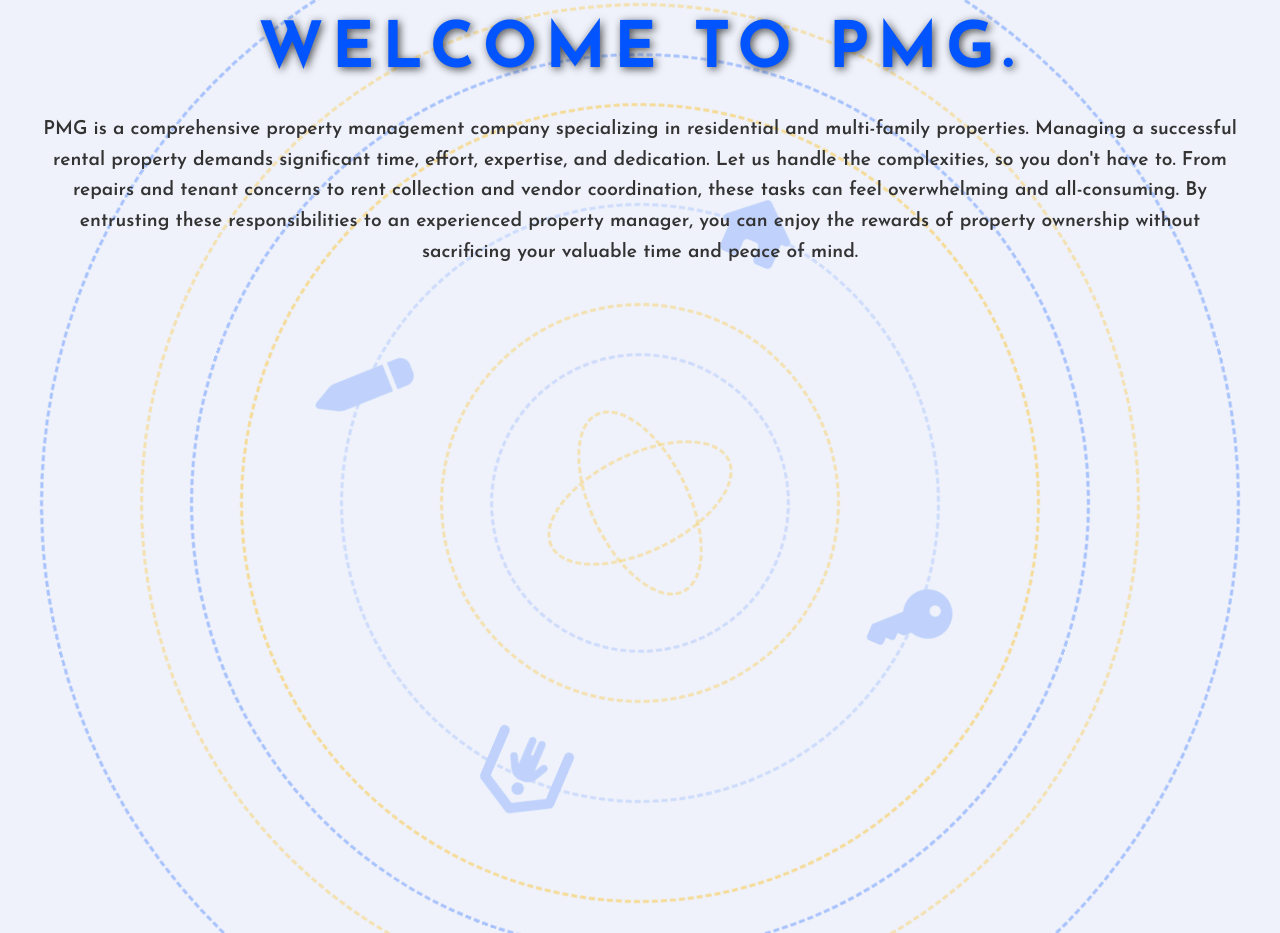
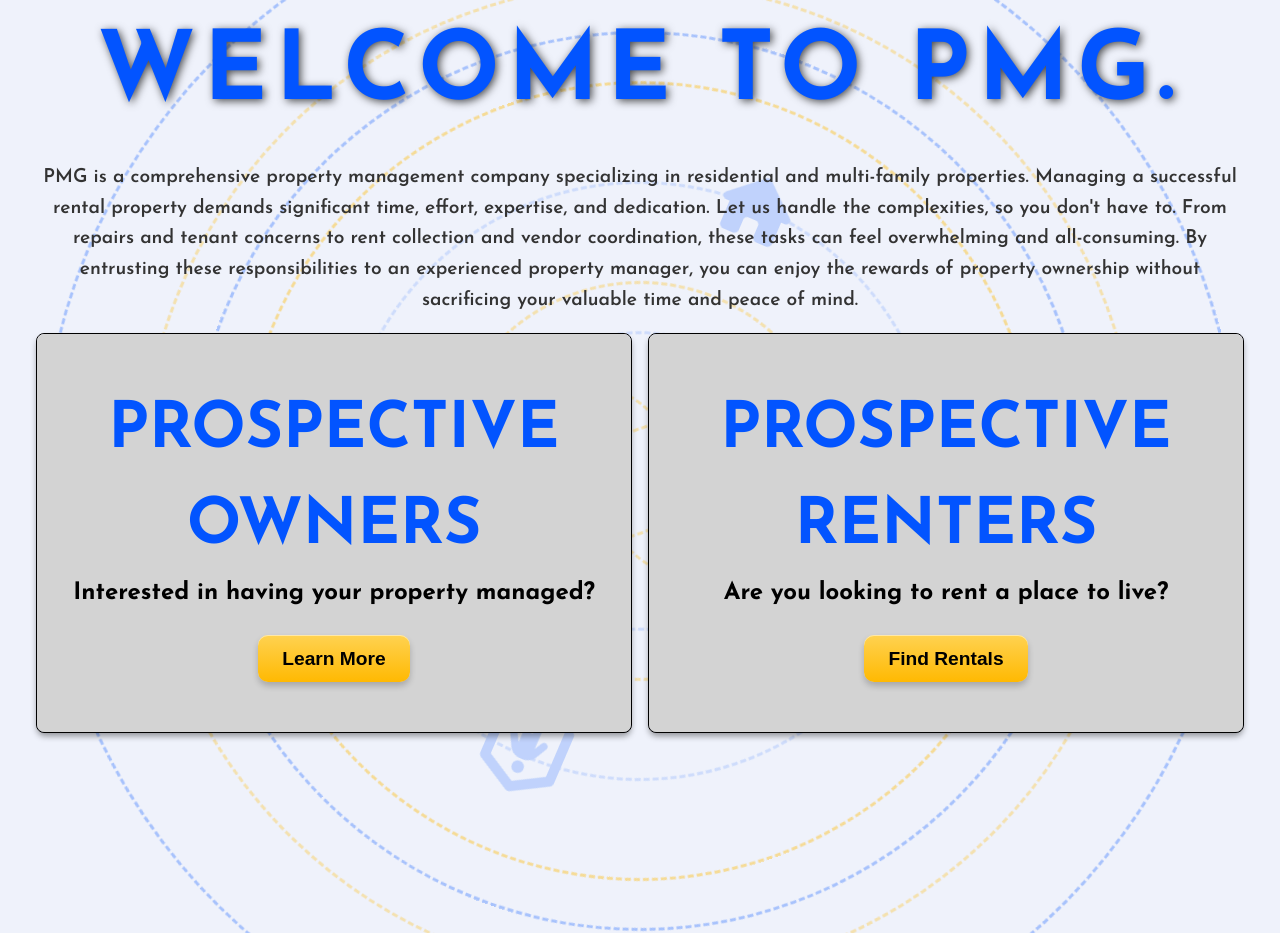
Before and after one commit to DBray33/property-management-site, a plain HTML site: page index.html in a window 1280 px wide. Shown: the part 911-1844 px from the top of the page. Drawn offline with Linux system fonts and the light colour scheme; a web font is replaced by a local one.

Commit message:
WELCOME prospective owner/renter flipping cards added

```diff
--- a/index.html
+++ b/index.html
@@ -150,6 +150,40 @@
           rewards of property ownership without sacrificing your valuable time
           and peace of mind.
         </p>
+      </div>
+
+      <!-- New Cards -->
+      <div class="card-container">
+        <div class="card">
+          <div class="card-front">
+            <h1>PROSPECTIVE OWNERS</h1>
+            <h2>Interested in having your property managed?</h2>
+            <button class="hero-button flip-button">Learn More</button>
+          </div>
+          <div class="card-back">
+            <h1>More Information</h1>
+            <p>
+              Lorem ipsum dolor sit amet, consectetur adipiscing elit. Donec
+              venenatis...
+            </p>
+            <button class="hero-button flip-button">Go Back</button>
+          </div>
+        </div>
+        <div class="card">
+          <div class="card-front">
+            <h1>PROSPECTIVE RENTERS</h1>
+            <h2>Are you looking to rent a place to live?</h2>
+            <button class="hero-button flip-button">Find Rentals</button>
+          </div>
+          <div class="card-back">
+            <h1>Available Rentals</h1>
+            <p>
+              Lorem ipsum dolor sit amet, consectetur adipiscing elit. Sed do
+              eiusmod...
+            </p>
+            <button class="hero-button flip-button">Go Back</button>
+          </div>
+        </div>
       </div>
     </section>
 
--- a/mobile.css
+++ b/mobile.css
@@ -58,3 +58,28 @@
     margin-top: 0.8rem;
   }
 }
+
+/* WELCOME */
+@media (max-width: 760px) {
+  .welcome-heading {
+    font-size: 3rem;
+    letter-spacing: 0.3rem;
+  }
+}
+
+@media (max-width: 768px) {
+  .card h1 {
+    font-size: 3rem;
+  }
+}
+
+/* Responsive Design for Smaller Screens */
+@media (max-width: 768px) {
+  .card-container {
+    flex-direction: column; /* Stack the cards vertically */
+  }
+
+  .card {
+    margin-bottom: 1rem; /* Add spacing between stacked cards */
+  }
+}
--- a/script.js
+++ b/script.js
@@ -200,3 +200,20 @@ document.addEventListener('DOMContentLoaded', () => {
 // //////////////////////////////////
 // //////////////////////////////////
 // //////////////////////////////////
+// Handle button clicks to flip the card
+document.querySelectorAll('.flip-button').forEach((button) => {
+  button.addEventListener('click', (e) => {
+    e.stopPropagation(); // Prevent the click event from propagating to the document
+    const card = button.closest('.card');
+    card.classList.toggle('flipped');
+  });
+});
+
+// Handle clicks outside the card to reset flip
+document.addEventListener('click', (e) => {
+  document.querySelectorAll('.card.flipped').forEach((flippedCard) => {
+    if (!flippedCard.contains(e.target)) {
+      flippedCard.classList.remove('flipped');
+    }
+  });
+});
--- a/style.css
+++ b/style.css
@@ -744,7 +744,7 @@ body {
 /* WELCOME SECTION ///////////////*/
 #welcome-section {
   position: relative;
-  height: 150vh;
+  height: 190vh;
   padding: 100px 20px;
   text-align: center;
   overflow: hidden;
@@ -759,7 +759,7 @@ body {
 }
 
 .welcome-heading {
-  font-size: 4rem;
+  font-size: 6rem;
   font-weight: bold;
   color: #0254ff; /* Primary color */
   letter-spacing: 0.5rem;
@@ -778,7 +778,7 @@ body {
 
 .rotating-circle {
   position: absolute;
-  top: 50%;
+  top: 38%;
   left: 50%;
   width: 600px;
   height: 600px;
@@ -792,7 +792,7 @@ body {
 
 .rotating-circle-2 {
   position: absolute;
-  top: 50%;
+  top: 38%;
   left: 50%;
   width: 300px;
   height: 300px;
@@ -807,7 +807,7 @@ body {
 /* Reverse Rotating Circle */
 .rotating-circle-3 {
   position: absolute;
-  top: 50%;
+  top: 38%;
   left: 50%;
   width: 200px;
   height: 100px;
@@ -821,7 +821,7 @@ body {
 
 .rotating-circle-4 {
   position: absolute;
-  top: 50%;
+  top: 38%;
   left: 50%;
   width: 400px;
   height: 400px;
@@ -835,7 +835,7 @@ body {
 
 .rotating-circle-5 {
   position: absolute;
-  top: 50%;
+  top: 38%;
   left: 50%;
   width: 800px;
   height: 800px;
@@ -850,7 +850,7 @@ body {
 /* Reverse Rotating Circle */
 .rotating-circle-6 {
   position: absolute;
-  top: 50%;
+  top: 38%;
   left: 50%;
   width: 100px;
   height: 200px;
@@ -865,7 +865,7 @@ body {
 /* Reverse Rotating Circle */
 .rotating-circle-7 {
   position: absolute;
-  top: 50%;
+  top: 38%;
   left: 50%;
   width: 900px;
   height: 900px;
@@ -880,7 +880,7 @@ body {
 /* Reverse Rotating Circle */
 .rotating-circle-8 {
   position: absolute;
-  top: 50%;
+  top: 38%;
   left: 50%;
   width: 1000px;
   height: 1000px;
@@ -895,7 +895,7 @@ body {
 /* Reverse Rotating Circle */
 .rotating-circle-9 {
   position: absolute;
-  top: 50%;
+  top: 38%;
   left: 50%;
   width: 1200px;
   height: 1200px;
@@ -972,6 +972,72 @@ body {
   100% {
     transform: translate(-50%, -50%) rotate(360deg);
   }
+}
+
+/* Cards */
+.card-container {
+  display: flex;
+  justify-content: space-between;
+  gap: 1rem;
+  margin: 1rem;
+  perspective: 1000px; /* Enables 3D effect */
+}
+
+.card {
+  position: relative;
+  width: 100%; /* Each card takes equal space */
+  max-width: 800px;
+  height: 400px;
+  transform-style: preserve-3d;
+  transition: transform 0.6s;
+  border: 1px solid black; /* Thin black border */
+  border-radius: 0.5rem; /* Optional rounded corners */
+}
+
+.card h1 {
+  font-size: 4rem;
+  color: var(--secondary-color);
+}
+
+.card-back h1 {
+  font-size: 4rem;
+  color: black;
+}
+
+.card-back p {
+  font-size: 1.5rem;
+  color: white;
+}
+
+.card.flipped {
+  transform: rotateY(180deg);
+}
+
+.card-front,
+.card-back {
+  position: absolute;
+  top: 0;
+  left: 0;
+  width: 100%;
+  height: 100%;
+  backface-visibility: hidden;
+  display: flex;
+  flex-direction: column;
+  justify-content: center;
+  align-items: center;
+  padding: 1rem;
+  border-radius: 0.5rem;
+  box-shadow: 0 4px 6px rgba(0, 0, 0, 0.4);
+}
+
+.card-front {
+  background-color: lightgray; /* Light gray */
+}
+
+.card-back {
+  background-color: #ffb902; /* Primary orange color */
+  transform: rotateY(180deg);
+  color: #fff; /* White text for contrast */
 }
 
 /* /////////////////////////////////////////// */
```
